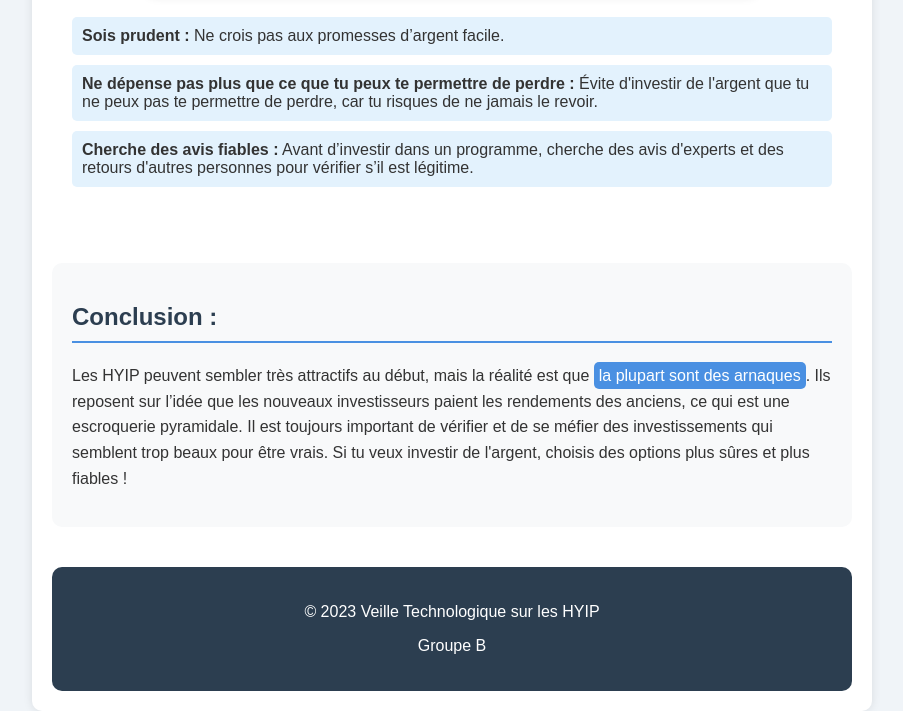
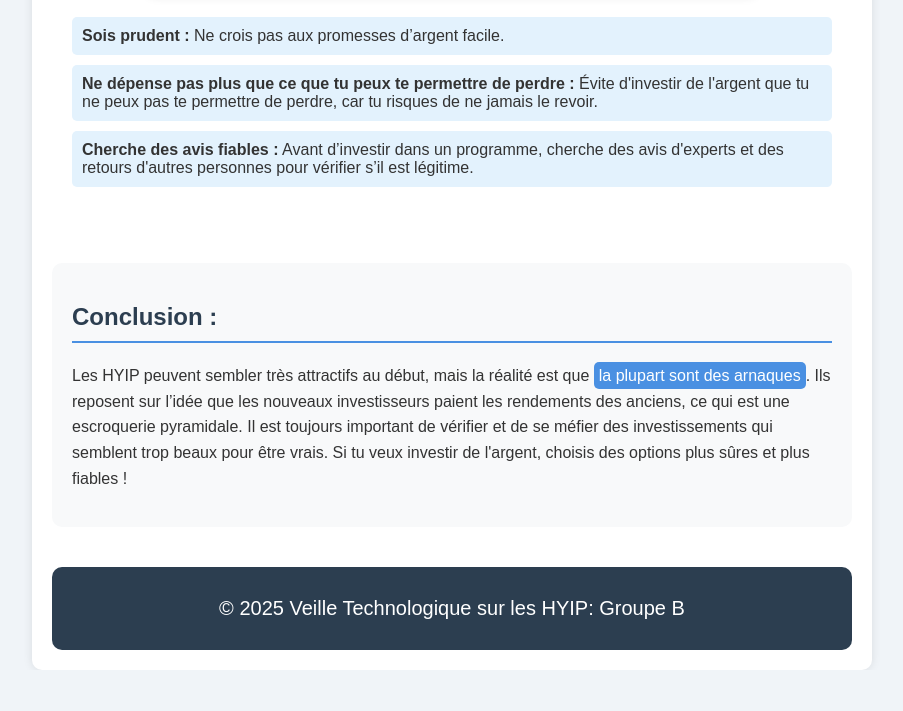
Before and after one commit to DevOpsGuy-Mosley/HYIP-veille-techno, a plain HTML site: page index.html in a window 1280 px wide. Shown: the part 2885-3596 px from the top of the page, without its empty margins (188-1091 px from the left). After the commit the page ends 3555 px from the top, so only its background shows below. Drawn offline with Linux system fonts and the light colour scheme.

Commit message:
mise a jour

```diff
--- a/index.html
+++ b/index.html
@@ -61,8 +61,7 @@
         </div>
 
         <div class="footer">
-            <p>© 2023 Veille Technologique sur les HYIP</p>
-                        <p>Groupe B</p>
+            <p>© 2025 Veille Technologique sur les HYIP: Groupe B</p>
         </div>
     </div>
 </body>
--- a/styles.css
+++ b/styles.css
@@ -121,16 +121,19 @@ code {
     margin: 10px 0;
 }
 
+/* ... (le reste du CSS reste inchangé) ... */
+
 .footer {
     text-align: center;
-    padding: 20px;
+    padding: 10px; /* Réduire le padding (anciennement 20px) */
     background-color: #2c3e50; /* Bleu foncé pour le pied de page */
     color: #fff;
-    margin-top: 40px;
+    margin-top: 15px; /* Réduire la marge supérieure (anciennement 40px) */
     border-radius: 10px;
     animation: fadeIn 2s ease-in-out;
+    font-size: 20px; /* Optionnel : réduire la taille de la police */
+    height: auto; /* S'assurer que la hauteur s'adapte au contenu */
 }
-
 /* Styles pour les images */
 .section-image {
     display: block;
```
